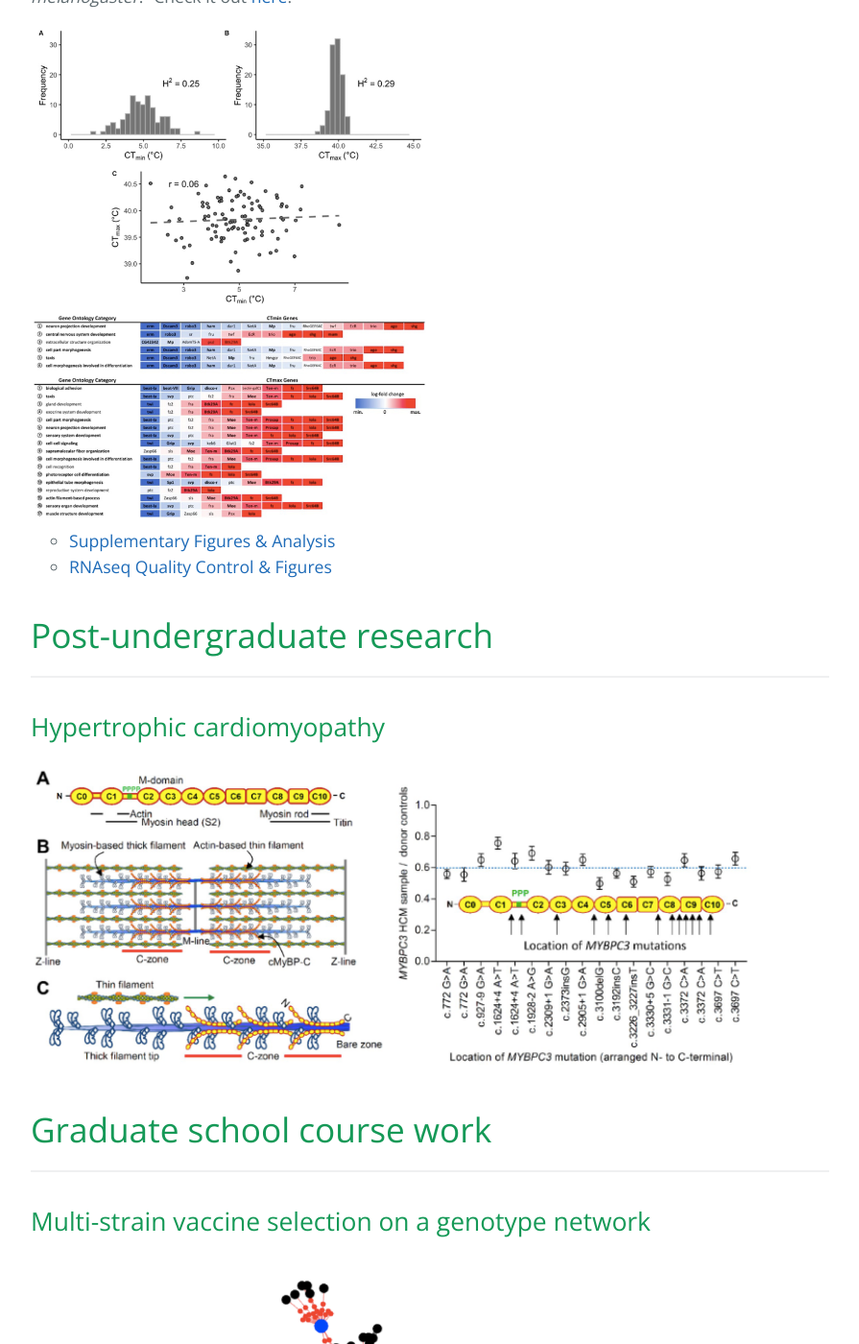
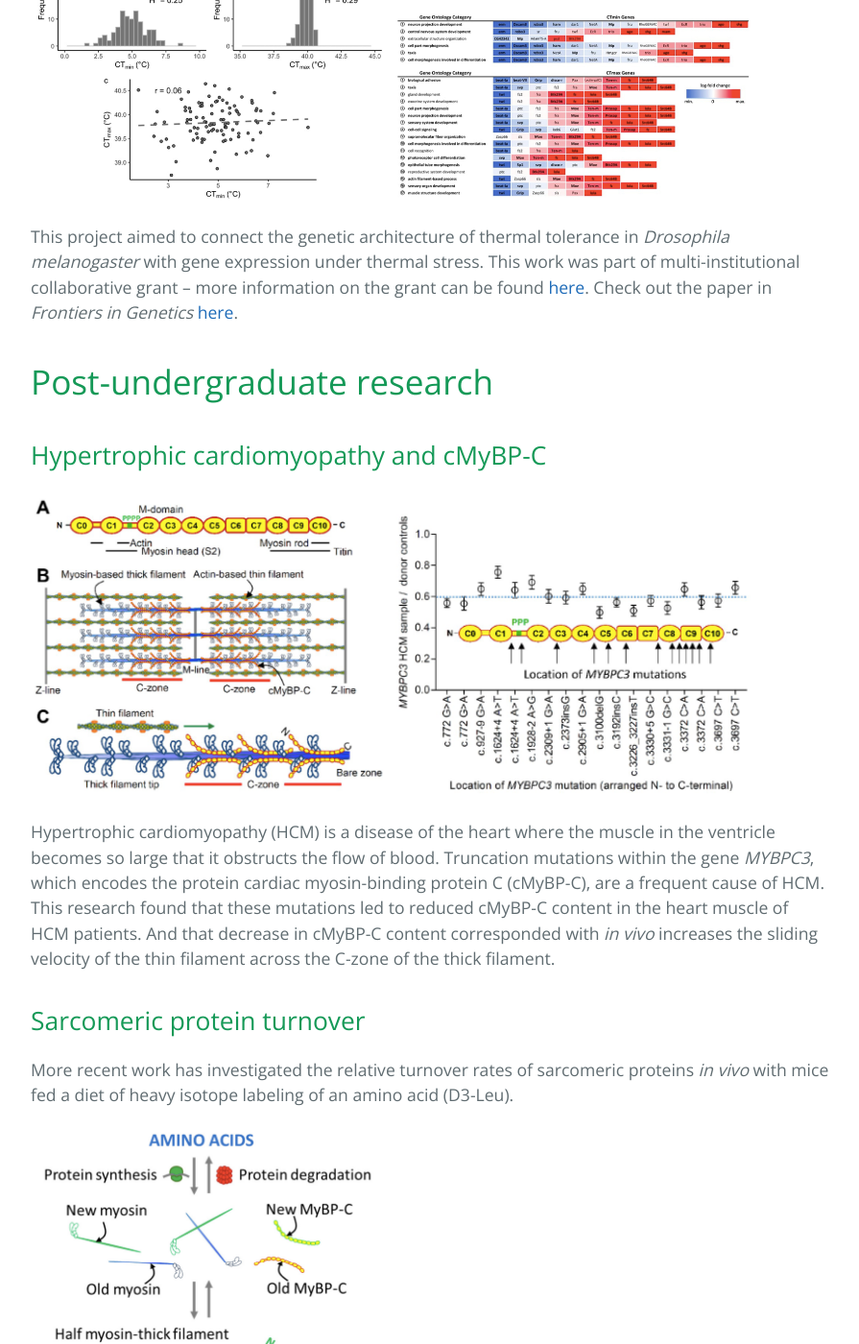
Before and after one commit to tsoleary/tsoleary.github.io, a Jekyll site: the page built from projects_page/projects.md, in a window 1280 px wide and 1400 px high, scrolled down 986 px. Shown: the whole window at 96% size, without its empty margins (192-1087 px from the left). Built offline with Jekyll 4.4.1, drawn with Linux system fonts in a browser that asks for light colours; some of the changed text lies outside the part shown.

Commit message:
update projects

```diff
--- a/projects_page/projects.md
+++ b/projects_page/projects.md
@@ -1,7 +1,7 @@
 ---
 layout: page
 title: Projects
-tagline: ""
+tagline: "Highlights from some past research projects"
 permalink: /projects.html
 ref: projects
 order: 1
@@ -13,47 +13,48 @@
 1. ToC
 {:toc}
 
-# Recent research
 ---
 
-## Frontiers in Genetics
+# Recent research
 
-This project aimed to connect the genetic architecture of thermal tolerance in _Drosophila melanogaster_ with gene expression under thermal stress as part of collaborative grant – more information on the grant can be found <a href = "https://www.thermofly.org/" target="_blank">here</a>.
-
-This work resulted in a publication in _Frontiers in Genetics_ titled "Integrating GWAS and transcriptomics to identify the molecular underpinnings of thermal stress responses in _Drosophila melanogaster_." Check it out <a href="publications/lecheta_et_al_2020.pdf" target="_blank"> here</a>.
+## Genetic association of thermal limits and transcriptomic thmeral stress response
 
 <div class="row">
-  <img src="https://tsoleary.github.io/projects_page/ctmin_max.png" style="width:50%">
-  <img src="https://tsoleary.github.io/projects_page/ora.png" alt="fly" style="width:50%">
+  <img src="https://tsoleary.github.io/projects_page/ctmin_max.png" style="width:45%">
+  <img src="https://tsoleary.github.io/projects_page/ora.png" alt="fly" style="width:45%">
 </div>
 
-<ul style="list-style-type:circle;">
-  <li><a href="https://tsoleary.github.io/rna_seq/cahan/scripts/tso_analysis.html" target="_blank" >Supplementary Figures & Analysis</a></li>
-  <li><a href = "https://tsoleary.github.io/rna_seq/cahan/results/whole_body_heat_cold_shock_report.html" target="_blank">RNAseq Quality Control & Figures</a></li>
-</ul>
+This project aimed to connect the genetic architecture of thermal tolerance in _Drosophila melanogaster_ with gene expression under thermal stress. This work was part of multi-institutional collaborative grant – more information on the grant can be found <a href = "https://www.thermofly.org/" target="_blank">here</a>. Check out the paper in _Frontiers in Genetics_ <a href="publications/lecheta_et_al_2020.pdf" target="_blank"> here</a>.
 
 # Post-undergraduate research
----
 
-## Hypertrophic cardiomyopathy
+## Hypertrophic cardiomyopathy and cMyBP-C
 
 <div class="row">
   <img src="https://tsoleary.github.io/projects_page/mybpc_sarc.png" style="width:45%">
   <img src="https://tsoleary.github.io/projects_page/mybpc_ind.png" alt="fly" style="width:45%">
 </div>
 
+Hypertrophic cardiomyopathy (HCM) is a disease of the heart where the muscle in the ventricle becomes so large that it obstructs the flow of blood. Truncation mutations within the gene _MYBPC3_, which encodes the protein cardiac myosin-binding protein C (cMyBP-C), are a frequent cause of HCM. This research found that these mutations led to reduced cMyBP-C content in the heart muscle of HCM patients. And that decrease in cMyBP-C content corresponded with _in vivo_ increases the sliding velocity of the thin filament across the C-zone of the thick filament.
+
+## Sarcomeric protein turnover
+
+More recent work has investigated the relative turnover rates of sarcomeric proteins _in vivo_ with mice fed a diet of heavy isotope labeling of an amino acid (D3-Leu).
+
+<img src="https://tsoleary.github.io/projects_page/mybpc_turnover.png" alt="fly" style="width:45%">
+
 # Graduate school course work
----
 
 ## Multi-strain vaccine selection on a genotype network
 
 <img src="https://tsoleary.github.io/projects_page/flu_net.png" style="width:75%">
 
-We used an evolutionary algorithm on an _Influenza A_ genotype network to determine the best strains to select for vaccination. A first draft of the paper can be found <a href = "projects_page/Vaccine_Paper.pdf" target="_blank">here</a>. Open source code can be found on <a href = "https://github.com/tsoleary/vaccines" target="_blank">GitHub</a>.
+Current strategies to choose strains of a virus for a vaccine involve models of forecasted prevalence without regard to the underlying genotype network of the virus itself.
 
+We used an evolutionary algorithm on an _Influenza A_ genotype network to determine the best strains to select for vaccination. A draft of the paper can be found <a href = "projects_page/Vaccine_Paper.pdf" target="_blank">here</a>. Open source code can be found on <a href = "https://github.com/tsoleary/vaccines" target="_blank">GitHub</a>.
 
 ## Balancing selection
 
 <img src="https://tsoleary.github.io/projects_page/season_dom.png" style="width:75%">
 
-We created a model to attempt to better understand the mechanisms that give rise to balancing selection in the context of seasonal adaptation in _Drosophila melanogaster_. A rough draft of our manuscript can be found <a href = "projects_page/season_adapt.pdf" target="_blank">here</a>. Open source code for the model can be found on <a href = "https://github.com/tsoleary/season_adapt" target="_blank">GitHub</a>.
+What sort of mechanisms maintain polymorphism within a population? Previous work has shown that seasonal changes in the dominance of an allele can stably maintain polymorphism within a population (a href="http://dx.doi.org/10.1073/pnas.1702994114" target="_blank" >Wittmann et al. 2017</a></li>). We created a similar model to explore the role genetic linkage may play in maintaining polymorphism in this context. A rough draft of our results can be found <a href = "projects_page/season_adapt.pdf" target="_blank">here</a>. Open source code for the model can be found on <a href = "https://github.com/tsoleary/season_adapt" target="_blank">GitHub</a>.
```
Also changed, not shown: fun/fun.md (+15 -3 lines), index.md (+0 -6 lines), projects_page/mybpc_turnover.png (added).
